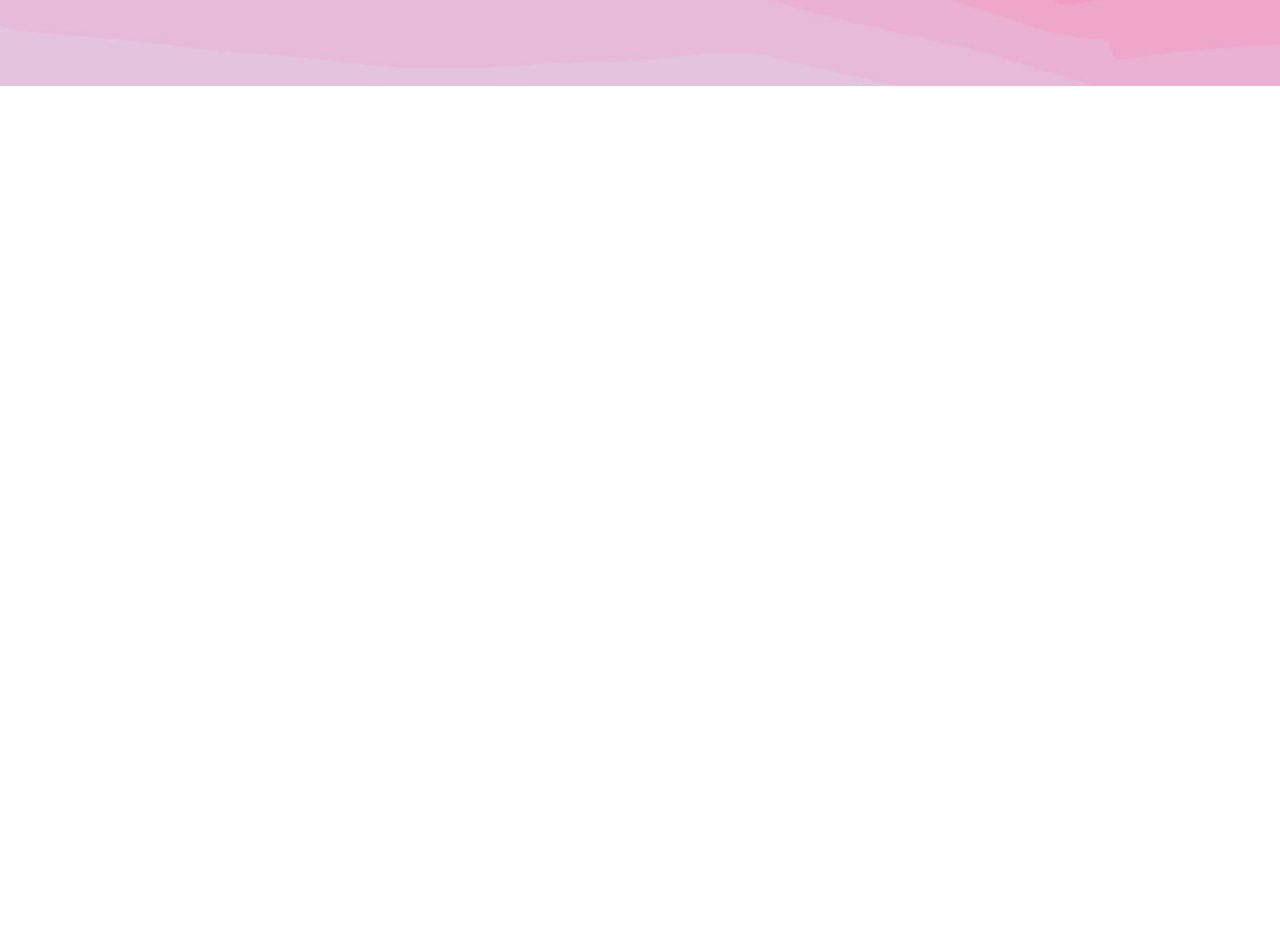
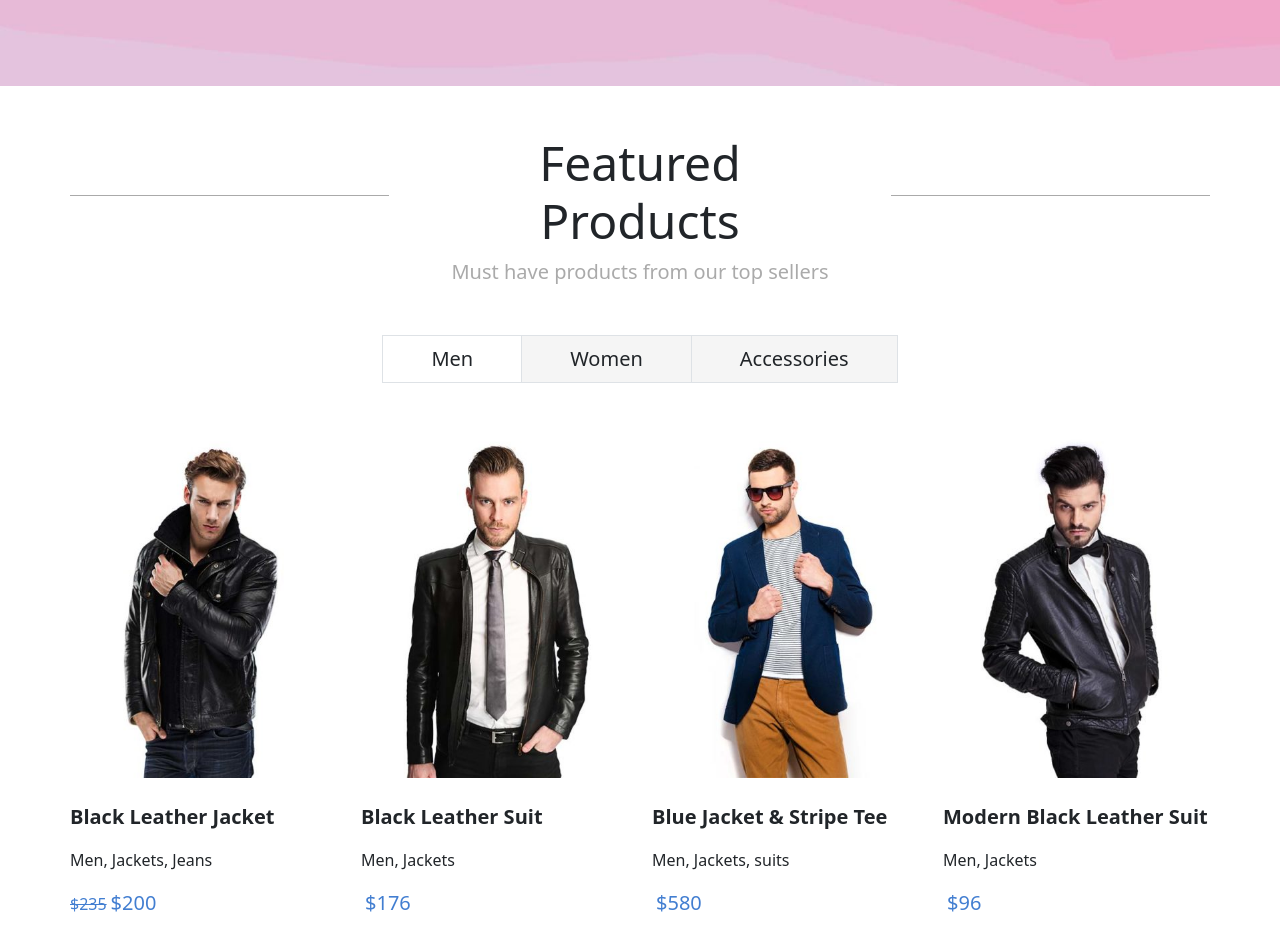
Before and after one commit to alexraduca01/proj-html-vuejs, a Vue app: page / in a window 1280 px wide. Shown: the part 880-1830 px from the top of the page. Before the commit the page ends 966 px from the top, so only its background shows below. Built offline with nearby package versions, Linux system fonts and the light colour scheme.

Commit message:
added ProductsComponent

```diff
--- a/src/App.vue
+++ b/src/App.vue
@@ -2,16 +2,19 @@
   <div>
     <HeaderComponent />
     <JumbotronComponent />
+    <ProductsComponent />
   </div>
 </template>
 
 <script>
 import HeaderComponent from './components/HeaderComponent.vue';
 import JumbotronComponent from './components/JumbotronComponent.vue';
+import ProductsComponent from './components/ProductsComponent.vue';
   export default {
     components: {
       HeaderComponent,
       JumbotronComponent,
+      ProductsComponent,
     },
     data(){
       return {
--- a/src/components/JumbotronComponent.vue
+++ b/src/components/JumbotronComponent.vue
@@ -50,6 +50,9 @@ h2 {
     background-color: rgba(255, 255, 255, 0.2);
     border-radius: 30px;
 }
+.btn-bg:hover {
+    background-color: transparent !important;
+}
 img {
     object-fit: cover;
     object-position: 0 10%;
--- /dev/null
+++ b/src/components/ProductsComponent.vue
@@ -0,0 +1,80 @@
+<template>
+    <div class="p-5">
+        <div class="container p-0">
+            <div>
+                <div class="d-flex justify-content-between align-items-center">
+                    <div class="line col-4"></div>
+                    <h2 class="text-center col-4">Featured Products</h2>
+                    <div class="line col-4"></div>
+                </div>
+                <p class="my-text-color text-center fs-5">Must have products from our top sellers</p>
+            </div>
+            <div class="d-flex justify-content-center align-items-center my-5">
+                <div class="px-5 py-2 border fs-5 cursor-pointer active" @click="prodType(0)">Men</div>
+                <div class="px-5 py-2 border-top border-bottom fs-5 unactive cursor-pointer" @click="prodType(1)">Women</div>
+                <div class="px-5 py-2 border fs-5 unactive cursor-pointer" @click="prodType(2)">Accessories</div>
+            </div>
+            <div class="row">
+                <div class="col-3" v-for="card in store.featuredProducts[0][this.activeIndex]">
+                    <div>
+                        <img :src="card.thumb" class="w-100" :alt="card.title">
+                    </div>
+                    <div class="my-4">
+                        <p class="fw-bold fs-5">{{ card.title }}</p>
+                        <p>{{ card.tags }}</p>
+                        <span class="text-decoration-line-through fs-6 me-1 secondary-text-color">{{ card.price.promo }}</span>
+                        <span class="fs-5 secondary-text-color">{{ card.price.main }}</span>
+                    </div>
+                </div>
+            </div>
+        </div>
+    </div>
+</template>
+
+<script>
+import { store } from '../data/store.js';
+    export default {
+        name: 'ProductsComponent',
+        data(){
+            return {
+                store,
+                active: false,
+                activeIndex: 0,
+            }
+        },
+        methods: {
+            prodType(n){
+                this.activeIndex = n;
+            }
+        }
+    }
+</script>
+
+<style lang="scss" scoped>
+@use '../assets/style/partials/variables' as *;
+.line {
+    border-top: 1px solid $myGray;
+    width: 28%;
+}
+.secondary-text-color {
+    color: $myBlue;
+}
+.my-text-color {
+    color: $myGray;
+}
+h2 {
+    font-size: 3rem;
+}
+.unactive {
+    background-color: $darkerWhite;
+}
+.unactive:hover {
+    background-color: $myWhite!important;
+}
+.cursor-pointer {
+    cursor: pointer;
+}
+.active {
+    background-color: $myWhite!important;
+}
+</style>
--- a/src/data/store.js
+++ b/src/data/store.js
@@ -53,5 +53,114 @@ export const store = reactive({
                 text2: 'lookbook',
             },
         },
+    ],
+    featuredProducts: [
+        {
+            0: [
+                {
+                    thumb: 'img/black_elegant_leather_jacket-400x520.jpg',
+                    title: 'Black Leather Jacket',
+                    tags: 'Men, Jackets, Jeans',
+                    price: {
+                        main: '$200',
+                        promo: '$235',
+                    }
+                },
+                {
+                    thumb: 'img/black_leather_suit-400x520.jpg',
+                    title: 'Black Leather Suit',
+                    tags: 'Men, Jackets',
+                    price: {
+                        main: '$176',
+                    }
+                },
+                {
+                    thumb: 'img/blue_jacket_and_white_stripe_tee-400x520.jpg',
+                    title: 'Blue Jacket & Stripe Tee',
+                    tags: 'Men, Jackets, suits',
+                    price: {
+                        main: '$580',
+                    }
+                },
+                {
+                    thumb: 'img/modern_black_leather_suit-400x520.jpg',
+                    title: 'Modern Black Leather Suit',
+                    tags: 'Men, Jackets',
+                    price: {
+                        main: '$96',
+                    }
+                },
+            ],
+            1: [
+                {
+                    thumb: 'img/spring_printed_dress-400x520.jpg',
+                    title: 'Spring printed dress',
+                    tags: 'Dress, Women',
+                    price: {
+                        main: '$47',
+                    }
+                },
+                {
+                    thumb: 'img/modern_love_tee-400x520.jpg',
+                    title: 'Modern Love Tee',
+                    tags: 'Women, T-Shirts',
+                    price: {
+                        main: '$68',
+                    }
+                },
+                {
+                    thumb: 'img/black_leather_jacket-400x520.jpg',
+                    title: 'Black Jacket',
+                    tags: 'Women, Jackets',
+                    price: {
+                        main: '$125',
+                    }
+                },
+                {
+                    thumb: 'img/hipster_black_top-400x520.jpg',
+                    title: 'Hipster Black Top',
+                    tags: 'T-Shirts, Women',
+                    price: {
+                        main: '$57',
+                    }
+                },
+            ],
+            2: [
+                {
+                    thumb: 'img/casual_leather_belts-400x520.jpg',
+                    title: 'Casual Leather Belts',
+                    tags: 'Men, Accessories',
+                    price: {
+                        main: '$65',
+                    }
+                },
+                {
+                    thumb: 'img/leather_gloves-400x520.jpg',
+                    title: 'Leather Gloves',
+                    tags: 'Accessories, Gloves, Men, Women',
+                    price: {
+                        main: '$45',
+                    }
+                },
+                {
+                    thumb: 'img/modern_leather_boots-400x520.jpg',
+                    title: 'Modern Leather Boots',
+                    tags: 'Men, Accessories, Miscellaneous, Shoes',
+                    price: {
+                        main: '$30',
+                        promo: '$50',
+                    }
+                },
+                {
+                    thumb: 'img/brown_dress_shoes-400x520.jpg',
+                    title: 'Brown Dress Shoes',
+                    tags: 'Accessories, Miscellaneous, Shoes, Women',
+                    price: {
+                        main: '$36',
+                        promo: '$40',
+                    }
+                },
+            ]
+        }
     ]
 })
```
